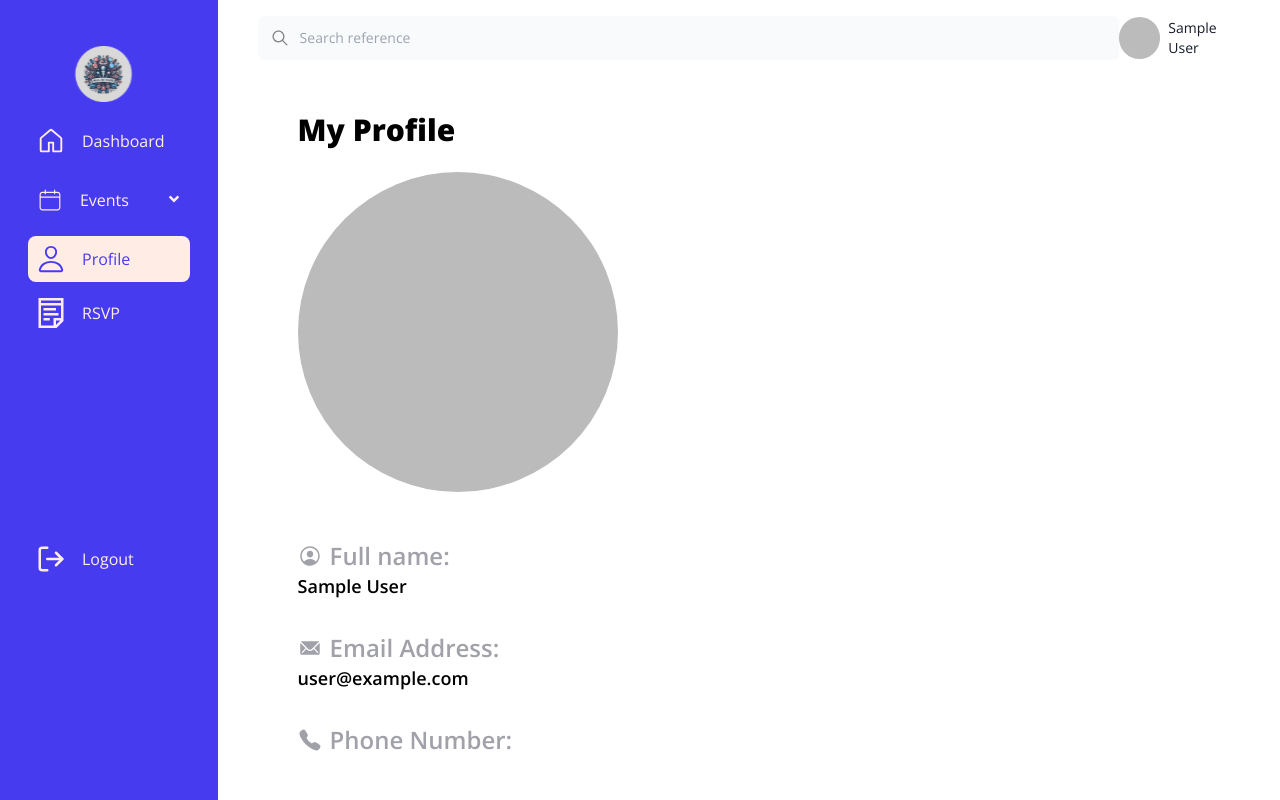
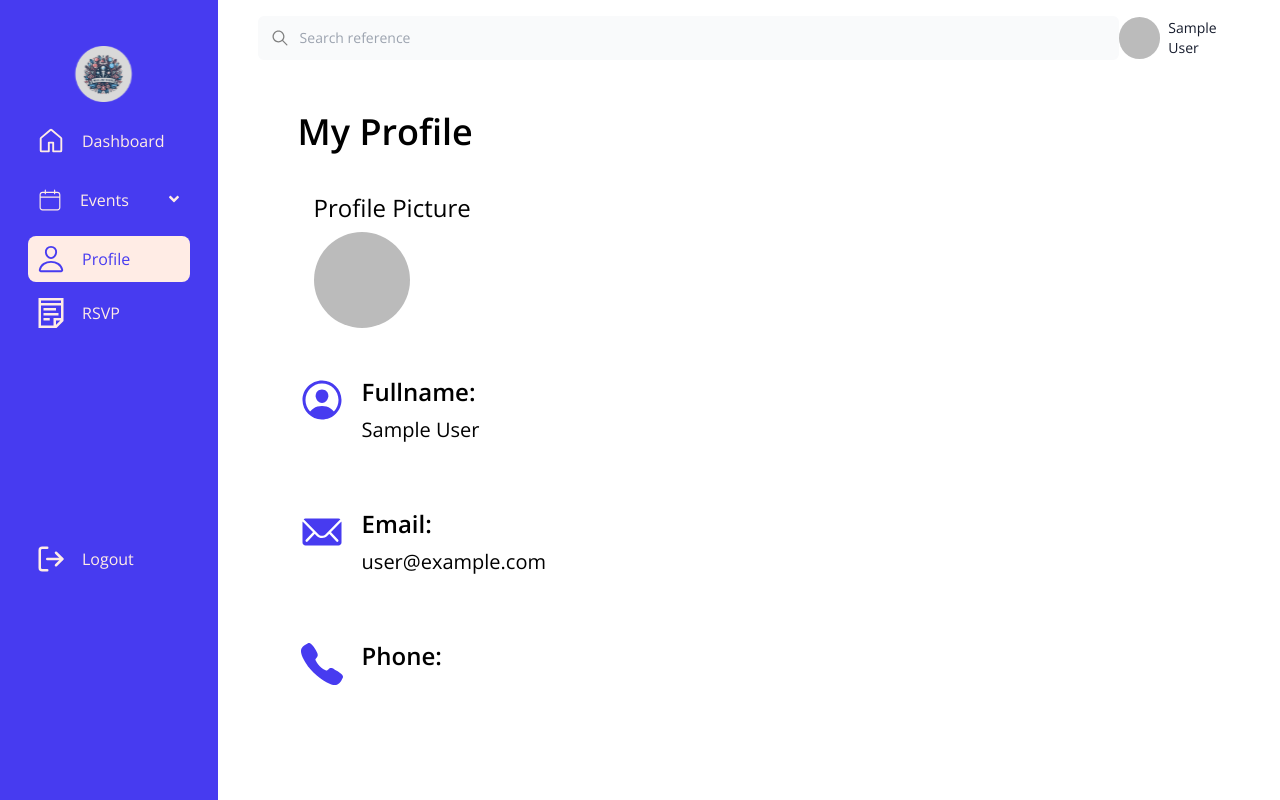
Before and after one commit to Areebah-snow/adch-group-5, a React (Vite) app: page /profile in a window 1280 px wide. Built offline with nearby package versions, Linux system fonts and the light colour scheme; no server answers; sample sign-in values are in the browser's storage.

Commit message:
Finished Profile Page

```diff
--- a/src/Pages/Dashboard/Profile.jsx
+++ b/src/Pages/Dashboard/Profile.jsx
@@ -1,3 +1,4 @@
+/* eslint-disable react/prop-types */
 import Sidebar from "../../Components/Sidebar";
 import Mobilesidebar from "../../Components/Mobilesidebar";
 import Nav from "../../Components/Nav";
@@ -14,17 +15,37 @@ const Profile = () => {
       <Mobilesidebar />
       <div className="lg:ml-[17%]">
         <Nav />
-        <div className="flex flex-col px-6 lg:px-20 mt-12">
-          <div className="w-80">
-            <h1 className="font-black text-3xl">My Profile</h1>
+        <div className="flex flex-col px-6 h-full lg:px-20 mt-12 justify-between">
+          <h1 className="font-semibold text-4xl mb-4">My Profile</h1>
+          <div className="w-80 m-4">
+            <h1 className=" text-2xl my-2">Profile Picture</h1>
             <img
-              width="100%"
-              className="rounded-full mt-6"
+              width="30%"
+              className="rounded-full aspect-square"
               src={auth.currentUser?.photoURL || profilepic}
               alt="profile pic"
             />
           </div>
-          <h1 className="mt-12 font-semibold text-2xl text-zinc-400 flex items-center gap-2">
+          <ProfileItem
+            icon={<IoPersonCircleOutline />}
+            category={"Fullname:"}
+            item={auth.currentUser?.displayName}
+          />
+          <ProfileItem
+            icon={<IoIosMail />}
+            category={"Email:"}
+            item={auth.currentUser?.email}
+          />
+          <ProfileItem
+            icon={<IoCall />}
+            category={"Phone:"}
+            item={
+              auth.currentUser?.phoneNumber === null
+                ? "No Phone Number Added"
+                : auth.currentUser?.phoneNumber
+            }
+          />
+          {/* <h1 className="mt-12 font-semibold text-2xl text-zinc-400 flex items-center gap-2">
             <IoPersonCircleOutline />
             Full name:
           </h1>
@@ -47,11 +68,21 @@ const Profile = () => {
             {auth.currentUser?.phoneNumber === null
               ? "Null"
               : auth.currentUser?.phoneNumber}
-          </h1>
+          </h1> */}
         </div>
       </div>
     </div>
   );
 };
-
+const ProfileItem = function ({ icon, item, category }) {
+  return (
+    <div className="flex justify center items-start my-4 gap-4 rounded-md p-4 pl-0">
+      <span className="text-4xl md:text-5xl text-[#473bf0]">{icon}</span>
+      <div className="flex flex-col justify-center items-start gap-2">
+        <h1 className="font-semibold text-xl md:text-2xl">{category}</h1>
+        <h2 className="text-l md:text-xl">{item}</h2>
+      </div>
+    </div>
+  );
+};
 export default Profile;
```
